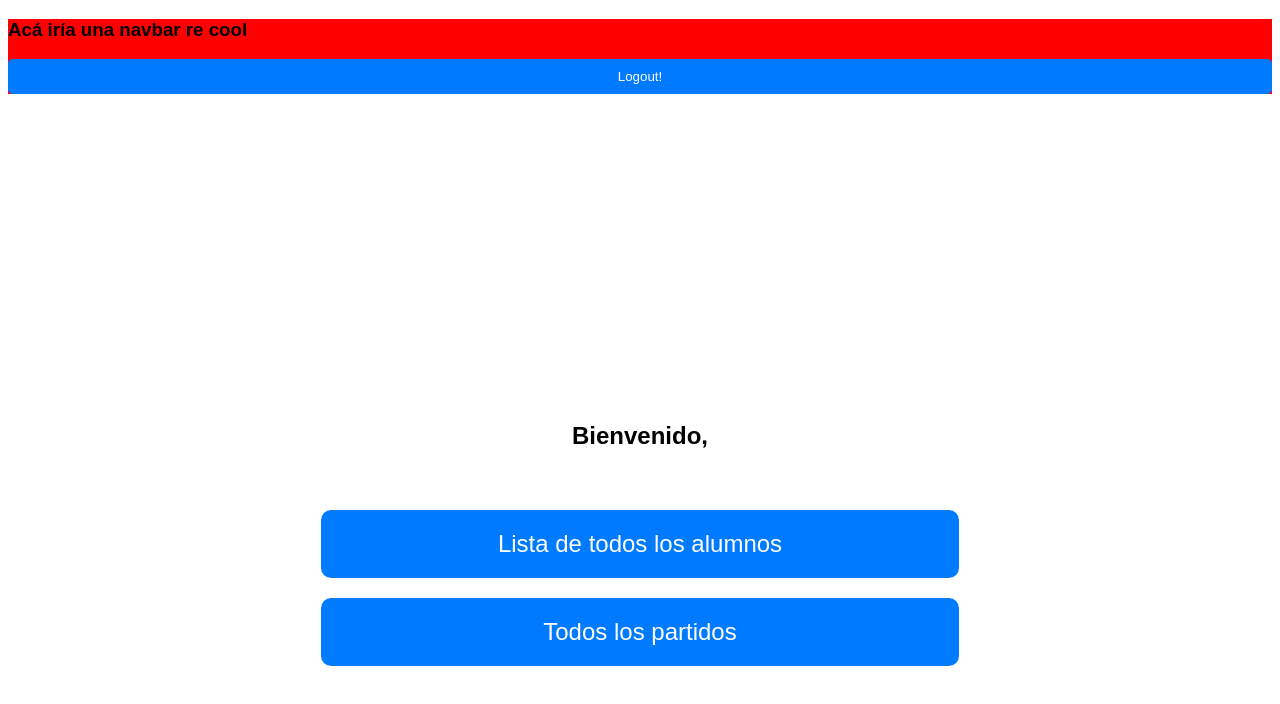
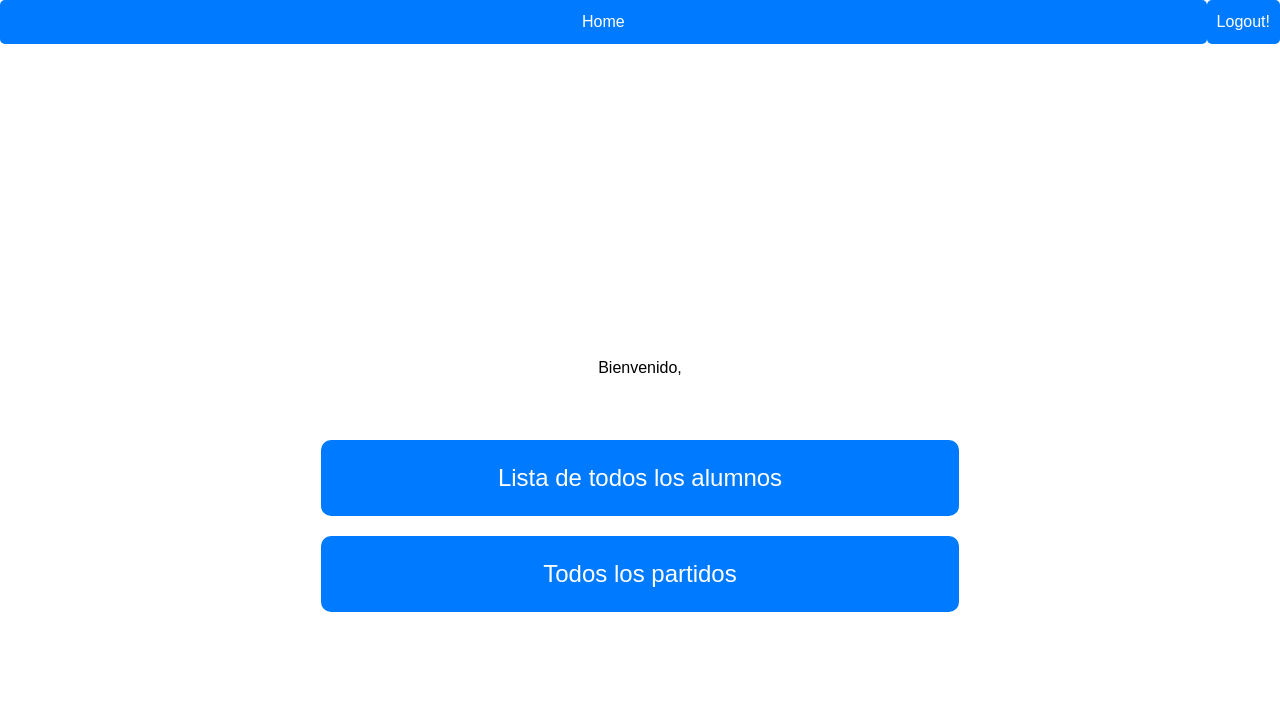
Before and after one commit to SantiagoPanozzo/BDII_Final_2024, an Angular app in the folder PencaFront/: page /admin-dashboard in a window 1280 px wide. Shown: the top 704 px of the page. Built offline with nearby package versions, Linux system fonts and the light colour scheme; sample sign-in values are in the browser's storage.

Commit message:
Tailwind!

```diff
--- a/PencaFront/angular.json
+++ b/PencaFront/angular.json
@@ -25,7 +25,10 @@
               "src/assets"
             ],
             "styles": [
-              "src/styles.css"
+              "src/styles.css",
+              "node_modules/tailwindcss/base.css",
+              "node_modules/tailwindcss/components.css",
+              "node_modules/tailwindcss/utilities.css"
             ],
             "scripts": []
           },
--- a/PencaFront/package.json
+++ b/PencaFront/package.json
@@ -30,12 +30,15 @@
     "@angular/cli": "^16.2.12",
     "@angular/compiler-cli": "^16.2.0",
     "@types/jasmine": "~4.3.0",
+    "autoprefixer": "^10.4.19",
     "jasmine-core": "~4.6.0",
     "karma": "~6.4.0",
     "karma-chrome-launcher": "~3.2.0",
     "karma-coverage": "~2.2.0",
     "karma-jasmine": "~5.1.0",
     "karma-jasmine-html-reporter": "~2.1.0",
+    "postcss": "^8.4.38",
+    "tailwindcss": "^3.4.4",
     "typescript": "~5.1.3"
   },
   "main": "index.js",
--- a/PencaFront/src/app/app.module.ts
+++ b/PencaFront/src/app/app.module.ts
@@ -20,6 +20,7 @@ import { LogoutButtonComponent } from './components/logout-button/logout-button.
 import { EditarPartidoComponent } from './admin-dashboard/editar-partido/editar-partido.component';
 import { RankingComponent } from './student-dashboard/ranking/ranking.component';
 import { PartidoPrediccionComponent } from './student-dashboard/predicciones/partido-prediccion/partido-prediccion.component';
+import { NavbarComponent } from './components/navbar/navbar.component';
 
 @NgModule({
   declarations: [
@@ -39,7 +40,8 @@ import { PartidoPrediccionComponent } from './student-dashboard/predicciones/par
     LogoutButtonComponent,
     EditarPartidoComponent,
     RankingComponent,
-    PartidoPrediccionComponent
+    PartidoPrediccionComponent,
+    NavbarComponent
   ],
   imports: [
     BrowserModule,
--- /dev/null
+++ b/PencaFront/src/app/components/navbar/navbar.component.html
@@ -0,0 +1,4 @@
+<nav class="flex flex-row">
+    <button>Home</button>
+    <app-logout-button/>
+</nav>
--- a/PencaFront/src/app/layouts/app-layout/app-layout.component.html
+++ b/PencaFront/src/app/layouts/app-layout/app-layout.component.html
@@ -1,5 +1,2 @@
-<div style="flex: auto; flex-direction: row; background: red">
-    <h3>Acá iría una navbar re cool</h3>
-    <app-logout-button/>
-</div>
+<app-navbar></app-navbar>
 <router-outlet></router-outlet>
--- a/PencaFront/src/styles.css
+++ b/PencaFront/src/styles.css
@@ -1,4 +1,8 @@
 /* You can add global styles to this file, and also import other style files */
+@tailwind base;
+@tailwind components;
+@tailwind utilities;
+
 body {
     font-family: Arial, sans-serif;
   }
--- /dev/null
+++ b/PencaFront/tailwind.config.js
@@ -0,0 +1,10 @@
+/** @type {import('tailwindcss').Config} */
+module.exports = {
+  content: [
+    "./src/**/*.{html,ts}",
+  ],
+  theme: {
+    extend: {},
+  },
+  plugins: [],
+}
```
Also changed, not shown: PencaFront/src/app/components/navbar/navbar.component.ts (added, +10 -0 lines), PencaFront/src/app/components/navbar/navbar.component.css (added), 2 other files (tests, documents, lock files or other folders).
